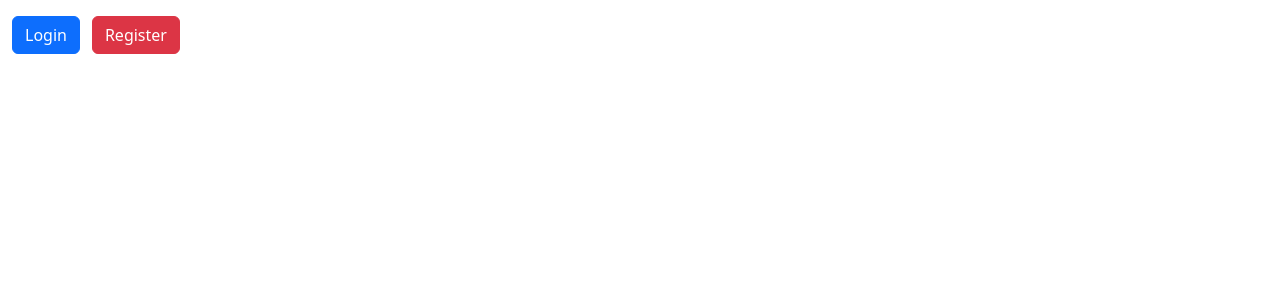
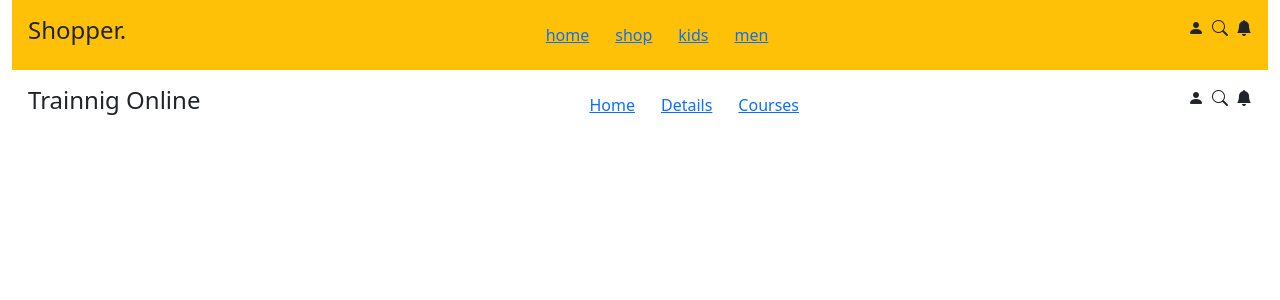
Before and after one commit to onkar2482/componets_practice, a React (Create React App) app: page / in a window 1280 px wide. Shown: the top 300 px of the page. Built offline with nearby package versions, Linux system fonts and the light colour scheme.

Commit message:
new file

```diff
--- /dev/null
+++ b/src/class-component/shop/shop.jsx
@@ -0,0 +1,18 @@
+import React, { Component } from "react";
+import { Navbar } from "../../componets-libary/navbar";
+
+
+export class Shop extends React.Component{
+constructor(){
+    super();
+
+}
+render(){
+    return(
+        <div className="container-fluid">
+           <Navbar theme='bg-warning' BrandTitle='Shopper.' MenuItems={["home","shop","kids","men"]}></Navbar>
+           <Navbar BrandTitle="Trainnig Online" MenuItems={["Home","Details","Courses"]}/>
+        </div>
+    )
+}
+}
--- /dev/null
+++ b/src/componets-libary/navbar.jsx
@@ -0,0 +1,27 @@
+import React from "react";
+
+export class Navbar extends React.Component
+{
+    constructor(props){
+        super();
+    }
+    render(){
+        return(
+            <nav className={`p-3 d-flex justify-content-between ${this.props.theme}`}>
+                <div className="h4">{this.props.BrandTitle}</div>
+                <div>
+                    {
+                        this.props.MenuItems.map(item=>
+                            <button className="btn btn-link" key={item}>{item}</button>
+                            )
+                    }
+                </div>
+                <div>
+                    <span className="bi bi-person-fill me-2"></span>
+                    <span className="bi bi-search me-2"></span>
+                    <span className="bi bi-bell-fill"></span>
+                </div>
+            </nav>
+        )
+    }
+}
--- a/src/index.js
+++ b/src/index.js
@@ -15,12 +15,13 @@ import { State } from './class-component/state/class-state';
 import { ClassEventDemo } from './class-component/class-event/class-event-demo';
 import { Shopper } from './class-component/class-event/class-event2';
 import { CycleDemo } from './class-component/cycle-demo/cycle-demo';
+import { Shop } from './class-component/shop/shop';
 
 
 const root = ReactDOM.createRoot(document.getElementById('root'));
 root.render(
   <React.StrictMode>
-    <CycleDemo />
+    <Shop />
   </React.StrictMode>
 );
 
```
